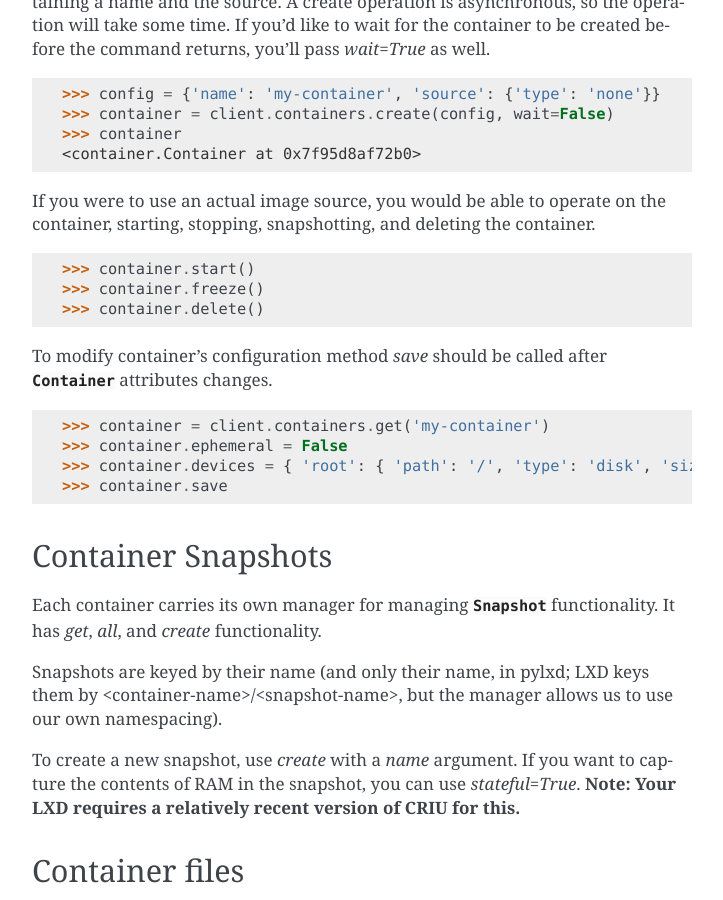
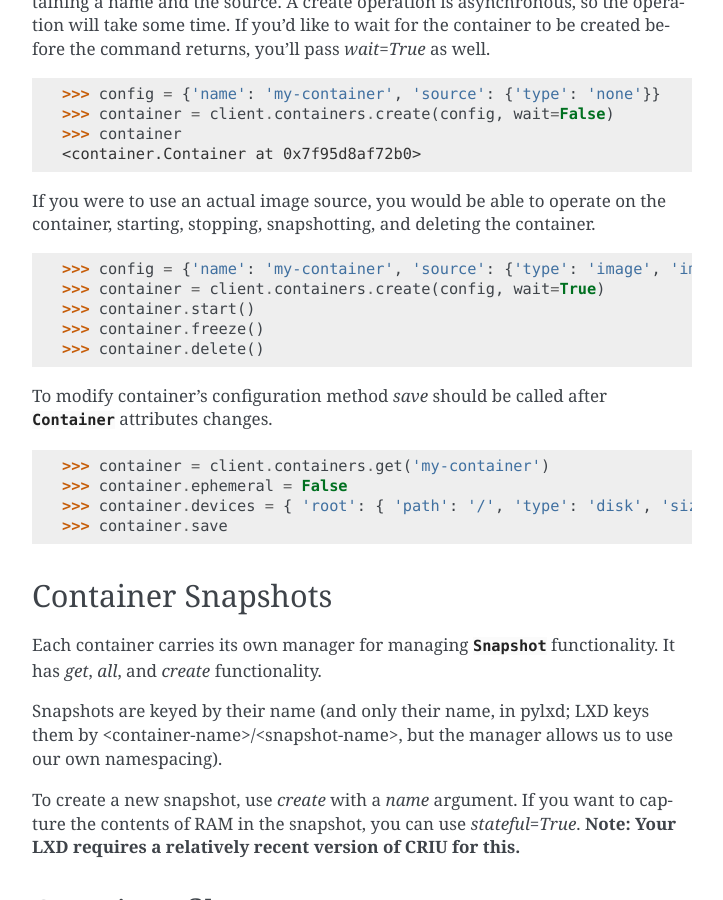
Before and after one commit to canonical/pylxd, a Sphinx documentation site: the page built from doc/source/containers.rst, in a window 1280 px wide and 900 px high, scrolled down 1840 px. Shown: the whole window, without its empty margins (388-1111 px from the left). Built offline with Sphinx 7.4.7, drawn with Linux system fonts in a browser that asks for light colours.

Commit message:
Improve documentation with a new container example
I understand that the config specification for `create()` is beyond the
scope of the documentation, but I had to look directly in lxd's code to
figure how to create a container from a local image, something which, I
think, is a rather common usage of (py)lxd.

In this commit, I add an example of such config.

This additional example should be benefical to many other users.

```diff
--- a/doc/source/containers.rst
+++ b/doc/source/containers.rst
@@ -105,6 +105,10 @@ If you were to use an actual image source, you would be able to operate
 on the container, starting, stopping, snapshotting, and deleting the
 container.
 
+.. code-block:: python
+
+    >>> config = {'name': 'my-container', 'source': {'type': 'image', 'image': 'ubuntu/trusty'}}
+    >>> container = client.containers.create(config, wait=True)
     >>> container.start()
     >>> container.freeze()
     >>> container.delete()
```
